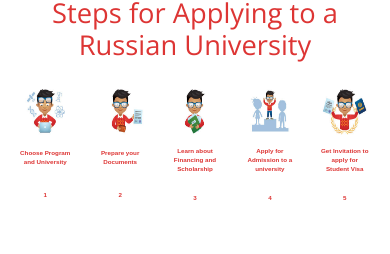
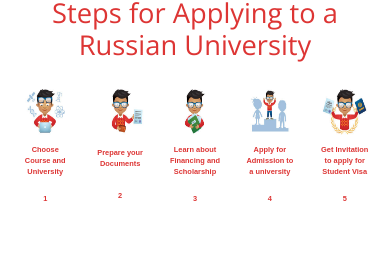
Before and after one commit to Brahmasura/tnxs, a React (Create React App) app: page /GradTesting/universities in a window 390 px wide. Shown: the part 3825-4079 px from the top of the page. Built offline with nearby package versions, Linux system fonts and the light colour scheme; a web font is replaced by a local one.

Commit message:
the steps stylin updated

```diff
--- a/src/Pages/Home/Steps/Steps.js
+++ b/src/Pages/Home/Steps/Steps.js
@@ -8,7 +8,7 @@ import imgFive from "../../../Assets/Steps/steps5.jpg";
 import { NavLink } from "react-router-dom";
 
 const stepsList = [
-  { image: imgOne, text: "Choose Program and University" },
+  { image: imgOne, text: "Choose Course and University" },
   { image: imgTwo, text: "Prepare your Documents" },
   { image: imgThree, text: "Learn about Financing and Scholarship" },
   { image: imgFour, text: "Apply for Admission to a university" },
--- a/src/Pages/Home/Steps/steps.module.scss
+++ b/src/Pages/Home/Steps/steps.module.scss
@@ -171,8 +171,11 @@
       height: 6vh;
     }
 
-    .stepLower {
-      height: 6vh;
+    .stepsLower {
+      // height: 6vh;
+      p{
+        font-size:1.9vw;
+      }
     }
   }
 }
```
